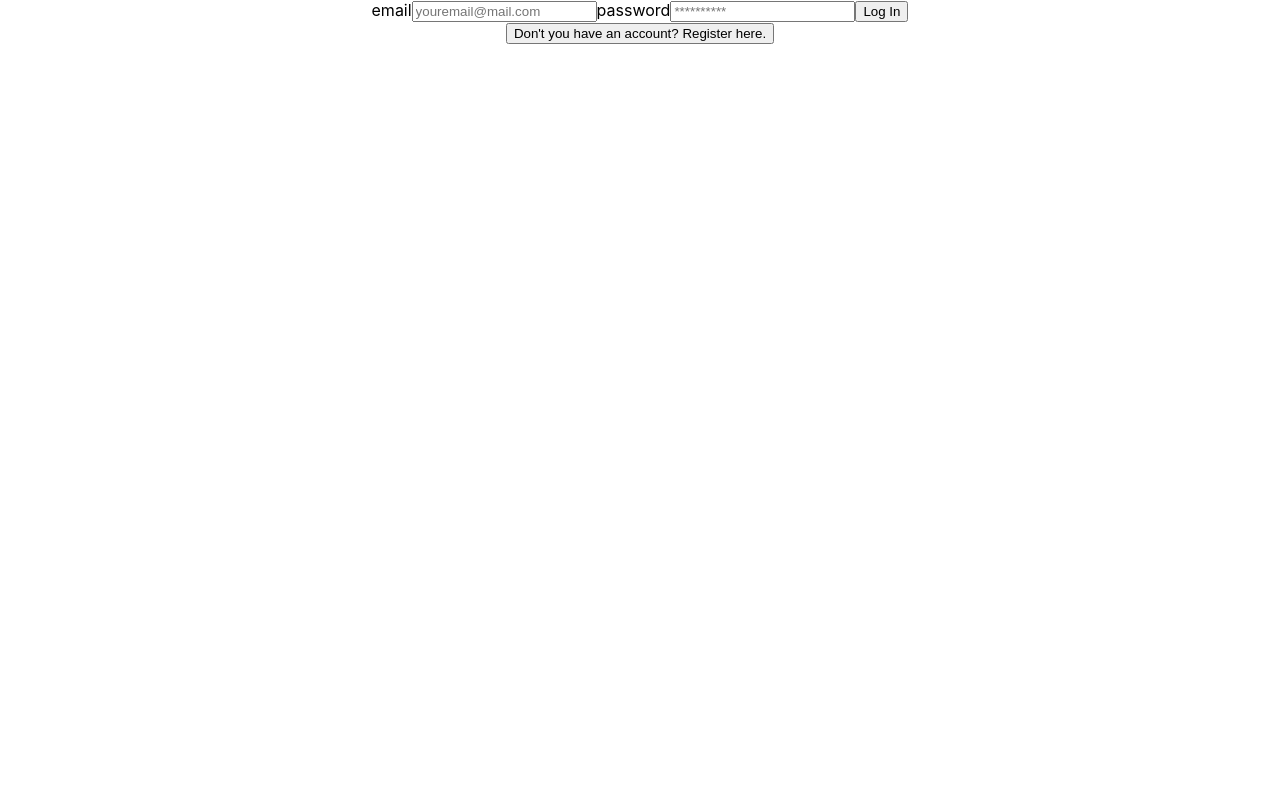
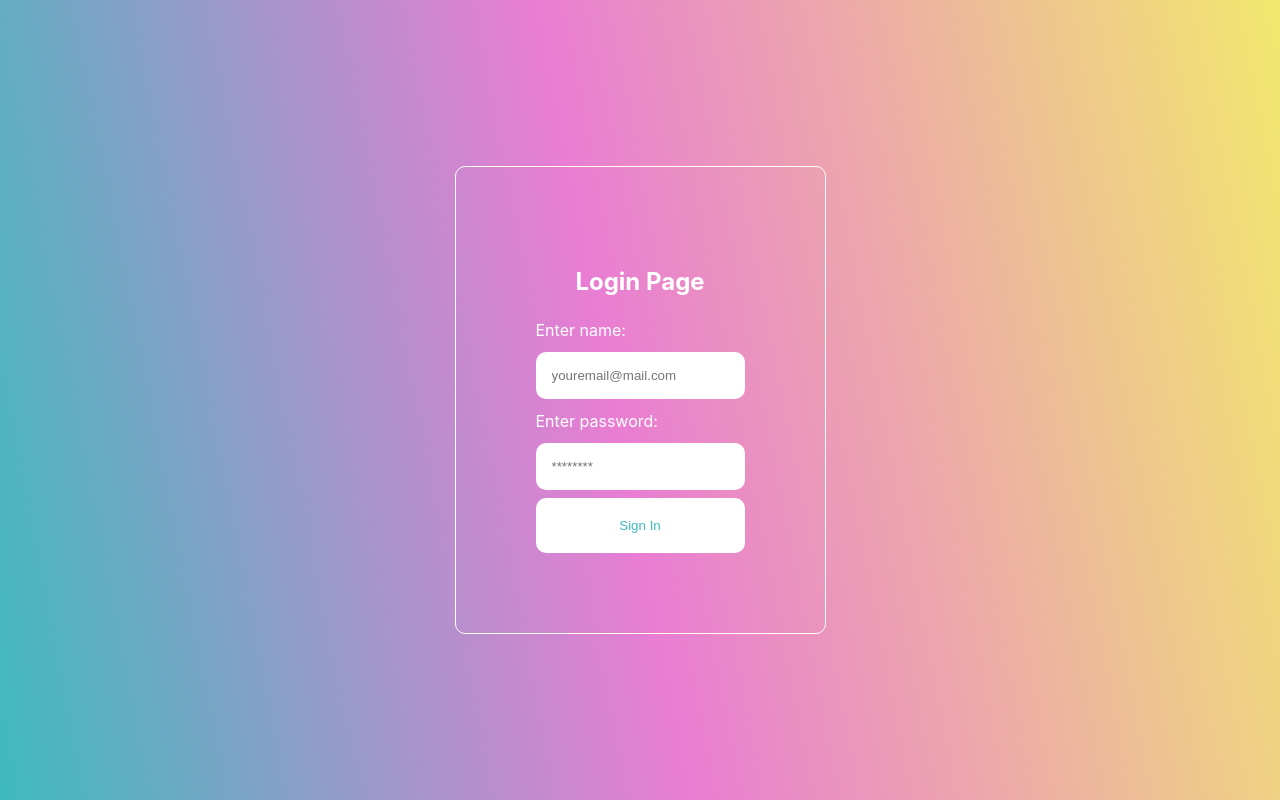
Before and after one commit to gurtatiLND/HomeWork---CFGDegree, a React (Create React App) app: page / in a window 1280 px wide. Built offline with nearby package versions, Linux system fonts and the light colour scheme.

Commit message:
Added login form + .gitignore

```diff
--- a/package.json
+++ b/package.json
@@ -8,6 +8,7 @@
     "@testing-library/user-event": "^13.5.0",
     "react": "^18.2.0",
     "react-dom": "^18.2.0",
+    "react-router-dom": "^6.11.2",
     "react-scripts": "5.0.1",
     "web-vitals": "^2.1.4"
   },
--- a/src/App.css
+++ b/src/App.css
@@ -1,38 +1,48 @@
 .App {
   text-align: center;
+  display: flex;
+  min-height: 100vh;
+  align-items: center;
+  justify-content: center;
+  color: white;
+  background-image: linear-gradient(79deg, #3ebabe, #e97dd3 48%, #f1e86e);
 }
 
-.App-logo {
-  height: 40vmin;
-  pointer-events: none;
+.auth-form-container, .login-form, .register-form {
+  display: flex;
+  flex-direction: column;
 }
 
-@media (prefers-reduced-motion: no-preference) {
-  .App-logo {
-    animation: App-logo-spin infinite 20s linear;
-  }
+.auth-form-container {
+  padding: 5rem;
+  border: 1px solid white;
+  border-radius: 10px;
+  /*margin: 0.5rem;*/
 }
 
-.App-header {
-  background-color: #282c34;
-  min-height: 100vh;
-  display: flex;
-  flex-direction: column;
-  align-items: center;
-  justify-content: center;
-  font-size: calc(10px + 2vmin);
-  color: white;
+label {
+  text-align: left;
+  padding: 0.25rem 0;
 }
 
-.App-link {
-  color: #61dafb;
+input {
+  margin: 0.5rem 0;
+  padding: 1rem;
+  border: none;
+  border-radius: 10px;
 }
 
-@keyframes App-logo-spin {
-  from {
-    transform: rotate(0deg);
-  }
-  to {
-    transform: rotate(360deg);
-  }
+button {
+  border: none;
+  background-color: white;
+  padding: 20px;
+  border-radius: 10px;
+  color: #3ebabe;
+  cursor: pointer;
 }
+
+.link-btn {
+  background: none;
+  color: white;
+  text-decoration: underline;
+}
--- a/src/App.js
+++ b/src/App.js
@@ -1,17 +1,16 @@
-import React, { useState } from 'react';
 import './App.css';
 import Login from './Login';
-import Register from "./Register";
+
 
 function App() {
-  const [currentForm, setCurrentForm] = useState('login');
+
 
   return (
-    <div className="App">
-      {
-        currentForm === 'login' ? <Login /> : <Register />
-      }
-    </div>
+      <div className="App">
+        <div className="content">
+          <Login />
+        </div>
+      </div>
   );
 }
 
--- a/src/Login.js
+++ b/src/Login.js
@@ -1,24 +1,72 @@
 import React, { useState } from 'react';
+import Welcome from './Welcome';
+import Unsuccess from './Unsuccess';
+
+const LOGIN = 'abc@mail.com';
+const PASSWORD = 'qwer1234';
+const STATES = {
+    LOGIN_FORM: 'LOGIN_FORM',
+    LOGIN_SUCCESS: 'LOGIN_SUCCESS',
+    LOGIN_UNSUCCESS: 'LOGIN_UNSUCCESS',
+};
 
 const Login = () => {
     const [ email, setEmail] = useState('');
     const [ pass, setPass] = useState('');
+    const [currentForm, setCurrentForm] = useState(STATES.LOGIN_FORM);
 
+    // show the conditions for email and password
+    const validateForm = () => {
+        if (email === LOGIN && pass === PASSWORD) {
+            setCurrentForm(STATES.LOGIN_SUCCESS);
+        } else {
+            setCurrentForm(STATES.LOGIN_UNSUCCESS);
+        }
+    };
+
+    const returnToLoginFormHandle = () => {
+        setCurrentForm(STATES.LOGIN_FORM);
+    };
+
+    //use this to prevent reloading
     const handleSubmit = (e) => {
         e.preventDefault();
-        console.log(email);
-    }
+    };
 
     return (
         <>
-          <form onSubmit={handleSubmit}>
-              <label for="email">email</label>
-              <input value={email} type="email" placeholder="youremail@mail.com" id="email" name="email" />
-              <label for="password">password</label>
-              <input value={pass} type="password" placeholder="**********" id="password" name="password" />
-              <button type="submit">Log In</button>
-          </form>
-          <button>Don't you have an account? Register here.</button>
+            {currentForm === STATES.LOGIN_FORM &&
+                <div className='auth-form-container'>
+                    <h2>Login Page</h2>
+                    <form className="login-form" onSubmit={handleSubmit}>
+                        <label htmlFor="email">Enter name:</label>
+                        <input
+                            value={email}
+                            type="email"
+                            placeholder="youremail@mail.com"
+                            id="email"
+                            name="email"
+                            onChange={(e) => setEmail(e.target.value)}
+                        />
+                        <label htmlFor="password">Enter password:</label>
+                        <input
+                            value={pass}
+                            type="password"
+                            placeholder="********"
+                            id="password"
+                            name="password"
+                            onChange={(e) => setPass(e.target.value)}
+                        />
+                        <button type="submit" onClick={validateForm}>Sign In</button>
+                    </form>
+                </div>
+            }
+            {currentForm === STATES.LOGIN_SUCCESS &&
+                <Welcome returnToLoginFormHandle={returnToLoginFormHandle} />
+            }
+            {currentForm === STATES.LOGIN_UNSUCCESS &&
+                <Unsuccess returnToLoginFormHandle={returnToLoginFormHandle} />
+            }
         </>
     )
 }
--- a/src/Register.js
+++ /dev/null
@@ -1,7 +0,0 @@
-const Register = () => {
-    return (
-        <>Register</>
-    );
-}
-
-export default Register;
--- /dev/null
+++ b/src/Unsuccess.js
@@ -0,0 +1,15 @@
+const Unsuccess = ({
+    returnToLoginFormHandle,
+}) => {
+    return (
+        <div className='auth-form-container'>
+            <h2>Login unsuccessful, please try again.</h2>
+            <p>Click here to go back to LogIn page</p>
+            <button onClick={returnToLoginFormHandle}>
+                Back to LogIn
+            </button>
+        </div>
+    );
+}
+
+export default Unsuccess;
--- /dev/null
+++ b/src/Welcome.js
@@ -0,0 +1,13 @@
+ const Welcome = ({
+    returnToLoginFormHandle,
+ }) => {
+    return (
+        <div className='auth-form-container'>
+            <h2>Welcome! You have successfully logged in</h2>
+            <p>Click here to Sign Out</p>
+            <button onClick={returnToLoginFormHandle}>Sign Out</button>
+        </div>
+    );
+}
+
+export default Welcome;
```
Also changed, not shown: 2 other files (tests, documents, lock files or other folders).
